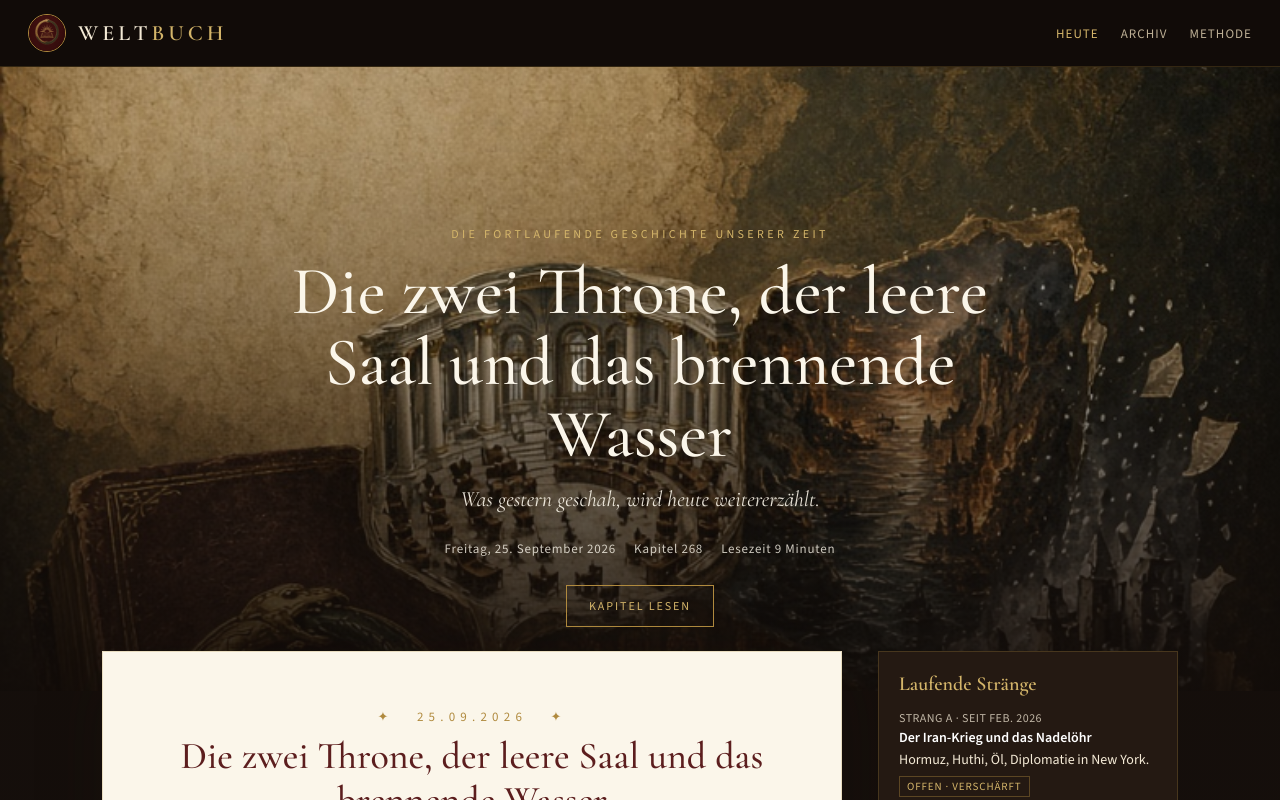
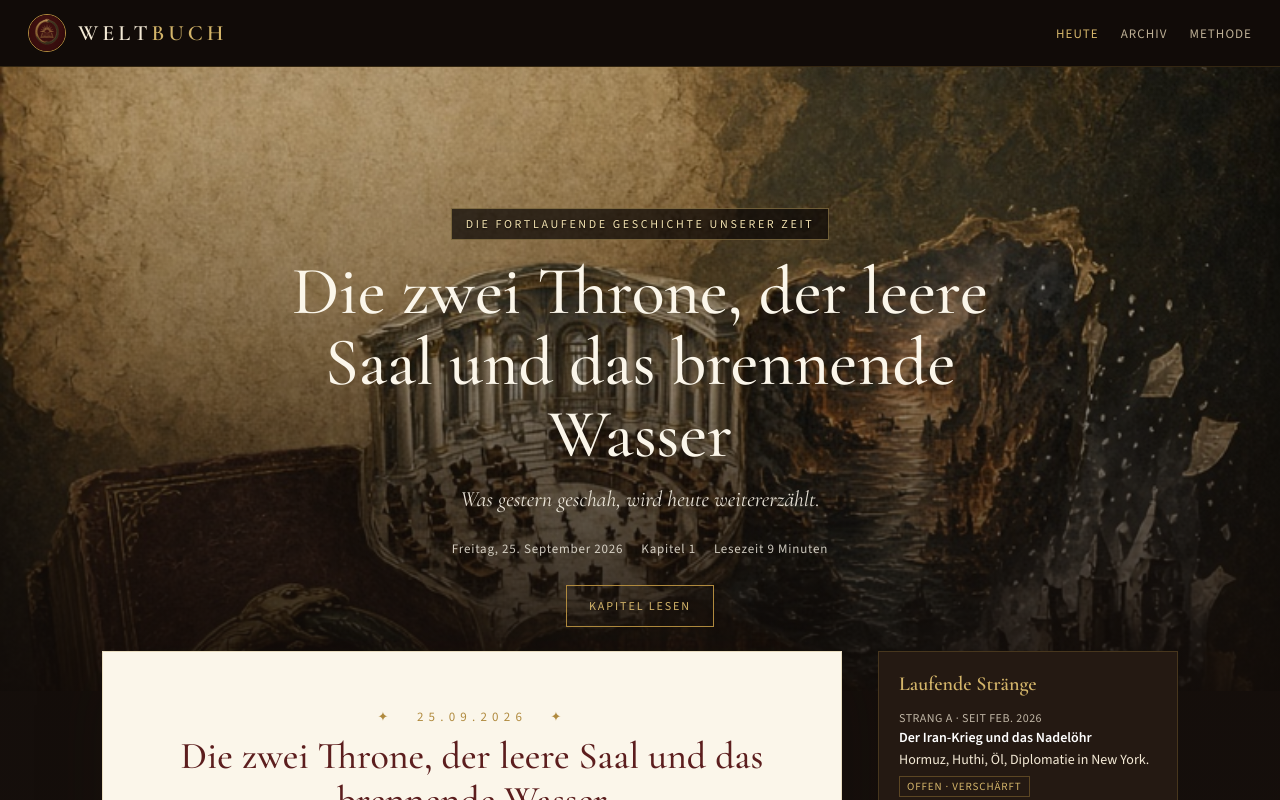
Before and after one commit to DaMaddin13/weltbuch, a Next.js app: page / in a window 1280 px wide. Shown: the top 800 px of the page. Built offline with nearby package versions, Linux system fonts and the light colour scheme.

Commit message:
Update WELTBUCH: Kapitel 1, readable overline, shorter footer
Replace app source with new zip: chapter number 268→1, kicker overline contrast, remove footer inspiration line.

```diff
--- a/app/globals.css
+++ b/app/globals.css
@@ -62,10 +62,21 @@ nav a:hover, nav a.active { opacity: 1; color: var(--gold-lite); }
   text-align: center; color: var(--cream);
   padding: 0 24px 64px;
   max-width: 820px;
+  display: flex;
+  flex-direction: column;
+  align-items: center;
 }
 .kicker {
-  font-size: 12px; letter-spacing: 0.28em; text-transform: uppercase;
-  color: var(--gold-lite); margin-bottom: 14px;
+  display: inline-block;
+  font-size: 12px;
+  letter-spacing: 0.22em;
+  text-transform: uppercase;
+  color: #f3e2b0;
+  margin-bottom: 16px;
+  padding: 7px 14px;
+  background: rgba(12, 8, 6, 0.72);
+  border: 1px solid rgba(212, 181, 106, 0.45);
+  text-shadow: 0 1px 2px rgba(0, 0, 0, 0.85);
 }
 .hero h1 {
   font-family: "Cormorant Garamond", serif;
--- a/app/methode/page.tsx
+++ b/app/methode/page.tsx
@@ -37,10 +37,6 @@ export default function MethodePage() {
         <h2 className="section-title">Was das sein will — und was nicht</h2>
         <div className="manifest">
           <p>
-            <b style={{ color: "var(--gold-lite)" }}>Nicht</b> eine Lizenz der <i>Unendlichen Geschichte</i>.
-            Die Verbeugung gilt der Idee: dass eine Geschichte weitergeschrieben werden kann.
-          </p>
-          <p>
             <b style={{ color: "var(--gold-lite)" }}>Nicht</b> ein Ersatz für Journalismus.
             Wer nach dem Kapitel die Quellen öffnet, hat den eigentlichen Dienst verstanden.
           </p>
--- a/components/Chrome.tsx
+++ b/components/Chrome.tsx
@@ -28,8 +28,6 @@ export function Footer() {
   return (
     <footer>
       WELTBUCH · Die fortlaufende Geschichte unserer Zeit
-      <br />
-      Inspiriert von der Form der unendlichen Erzählung, nicht von deren Figuren.
     </footer>
   );
 }
--- a/content/chapters/2026-09-25.json
+++ b/content/chapters/2026-09-25.json
@@ -1,6 +1,6 @@
 {
   "date": "2026-09-25",
-  "number": 268,
+  "number": 1,
   "weekday": "Freitag",
   "title": "Die zwei Throne, der leere Saal und das brennende Wasser",
   "subtitle": "In dem die Großen einander Geschenke machen, während anderswo Stühle umkippen und Schiffe den Atem anhalten.",
```
Also changed, not shown: content/chapters/2026-09-25.md (+1 -1 lines), 2 other files (tests, documents, lock files or other folders).
